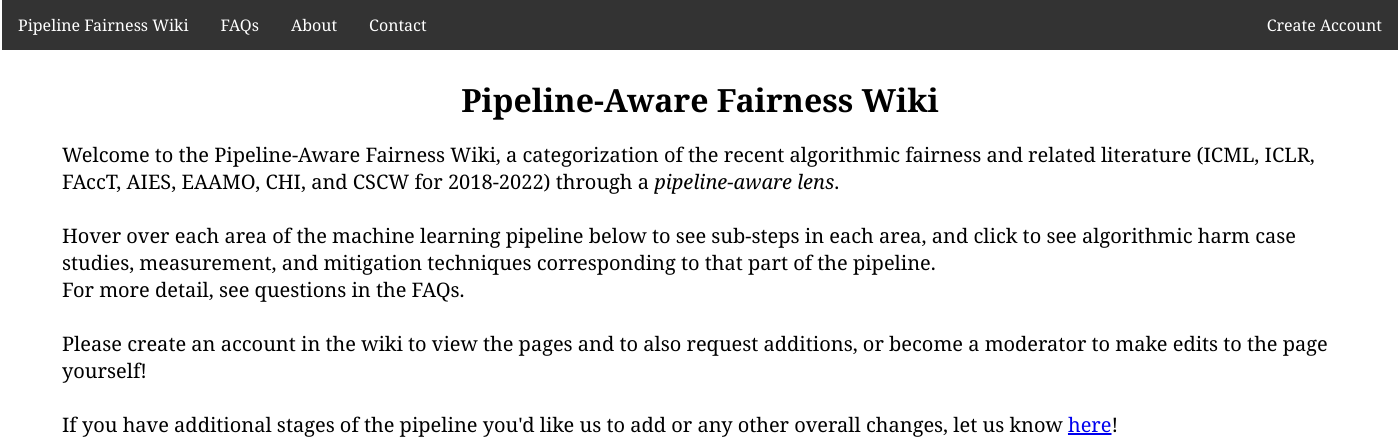
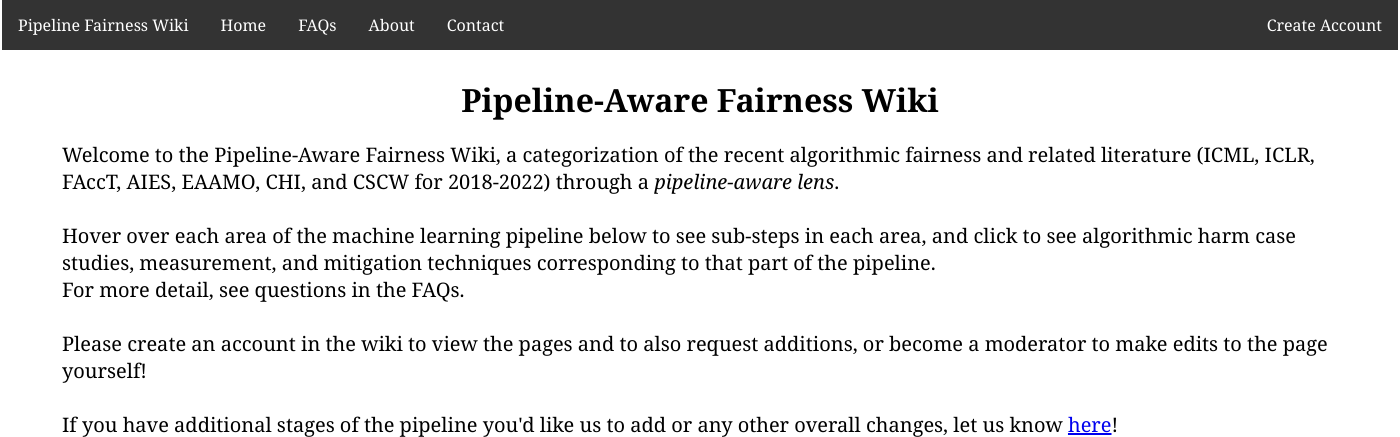
Before and after one commit to rakshit-naidu/pipeline-fairness.github.io, a Flask app: page / in a window 1400 px wide. Shown: the top 437 px of the page. Run offline with Flask 3, Linux system fonts and the light colour scheme; some libraries are stand-ins or nearby versions.

Commit message:
adding home option

```diff
--- a/app.py
+++ b/app.py
@@ -8,6 +8,10 @@ app = Flask(__name__)
 
 
 @app.route('/', methods=['GET', 'POST'])
+def homepage():
+    return render_template('index_b4_login.html')
+
+@app.route('/home', methods=['GET', 'POST'])
 def home():
     return render_template('index_b4_login.html')
 
--- a/templates/about.html
+++ b/templates/about.html
@@ -26,7 +26,7 @@
                     <a href="#">Deployment & Integration</a>
                 </div>
             </div>  -->
-
+            <a href="{{ url_for('home') }}">Home</a>
             <a href="{{ url_for('faqs') }}">FAQs</a>
             <a href="{{ url_for('about') }}">About</a>
             <a href="{{ url_for('contact') }}">Contact</a>
--- a/templates/contact.html
+++ b/templates/contact.html
@@ -26,7 +26,7 @@
                     <a href="#">Deployment & Integration</a>
                 </div>
             </div>  -->
-
+            <a href="{{ url_for('home') }}">Home</a>
             <a href="{{ url_for('faqs') }}">FAQs</a>
             <a href="{{ url_for('about') }}">About</a>
             <a href="{{ url_for('contact') }}">Contact</a>
--- a/templates/index_b4_login.html
+++ b/templates/index_b4_login.html
@@ -27,7 +27,7 @@
                     <a href="#">Deployment & Integration</a>
                 </div>
             </div>  -->
-
+            <a href="{{ url_for('home') }}">Home</a>
             <a href="{{ url_for('faqs') }}">FAQs</a>
             <a href="{{ url_for('about') }}">About</a>
             <a href="{{ url_for('contact') }}">Contact</a>
```
